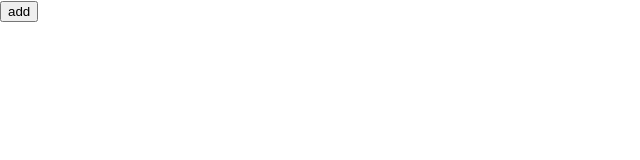
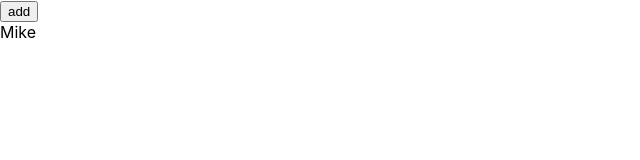
Before and after one commit to MagicalBridge/react-hooks, a React (Create React App) app in the folder learn-hooks/: page / in a window 1280 px wide. Shown: the top 160 px of the page, without its empty margins (0-640 px from the left). Built offline with nearby package versions, Linux system fonts and the light colour scheme.

Commit message:
memo学习完毕 包裹无状态组件

```diff
--- a/learn-hooks/src/App.js
+++ b/learn-hooks/src/App.js
@@ -1,28 +1,18 @@
-import React, { Component, PureComponent } from 'react'
+import React, { Component, PureComponent, memo } from 'react'
 import './App.css'
 
-// 使用组件自身的 shouldComponentUpdate
-// class Foo extends Component {
-//   shouldComponentUpdate(nextProps, nextState) {
-//     if (nextProps.name === this.props.name) {
-//       return false
-//     }
-//     return true
-//   }
+// 使用 PureComponent  下面这种写法也不会重新触发重新渲染
+// class Foo extends PureComponent {
 //   render() {
 //     console.log('Foo render')
 //     return null
 //   }
 // }
 
-// 使用 PureComponent  下面这种写法也不会重新触发重新渲染
-class Foo extends PureComponent {
-  render() {
-    console.log('Foo render')
-    return null
-  }
-}
-
+const Foo = memo(function Foo(props) {
+  console.log('Foo render')
+  return <div>{props.name}</div>
+})
 
 class App extends Component {
   state = {
@@ -35,7 +25,7 @@ class App extends Component {
           onClick={() => this.setState({ count: this.state.count++ })}>
           add
         </button>
-        <Foo name="Mike" />
+        <Foo name="Mike"/>
       </div>
     )
   }
```
Also changed, not shown: 1 other file (tests, documents, lock files or other folders).
